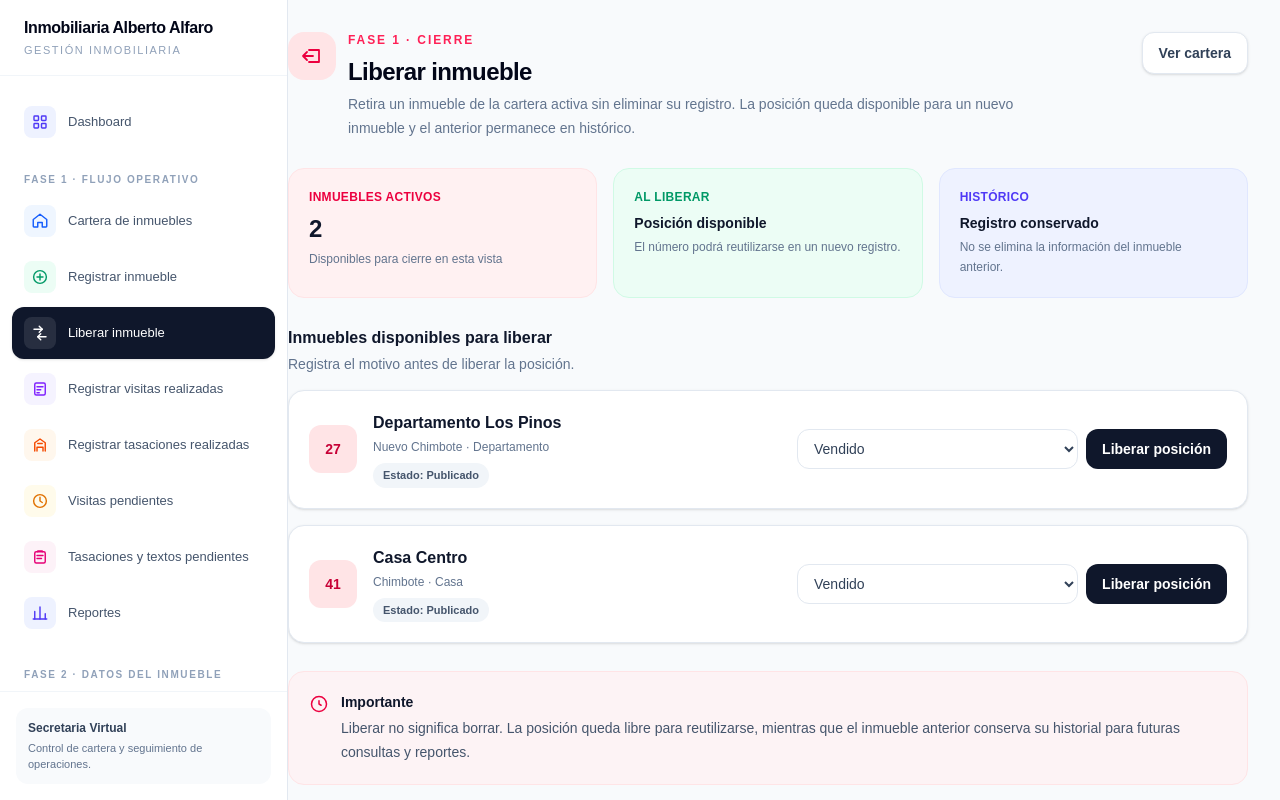
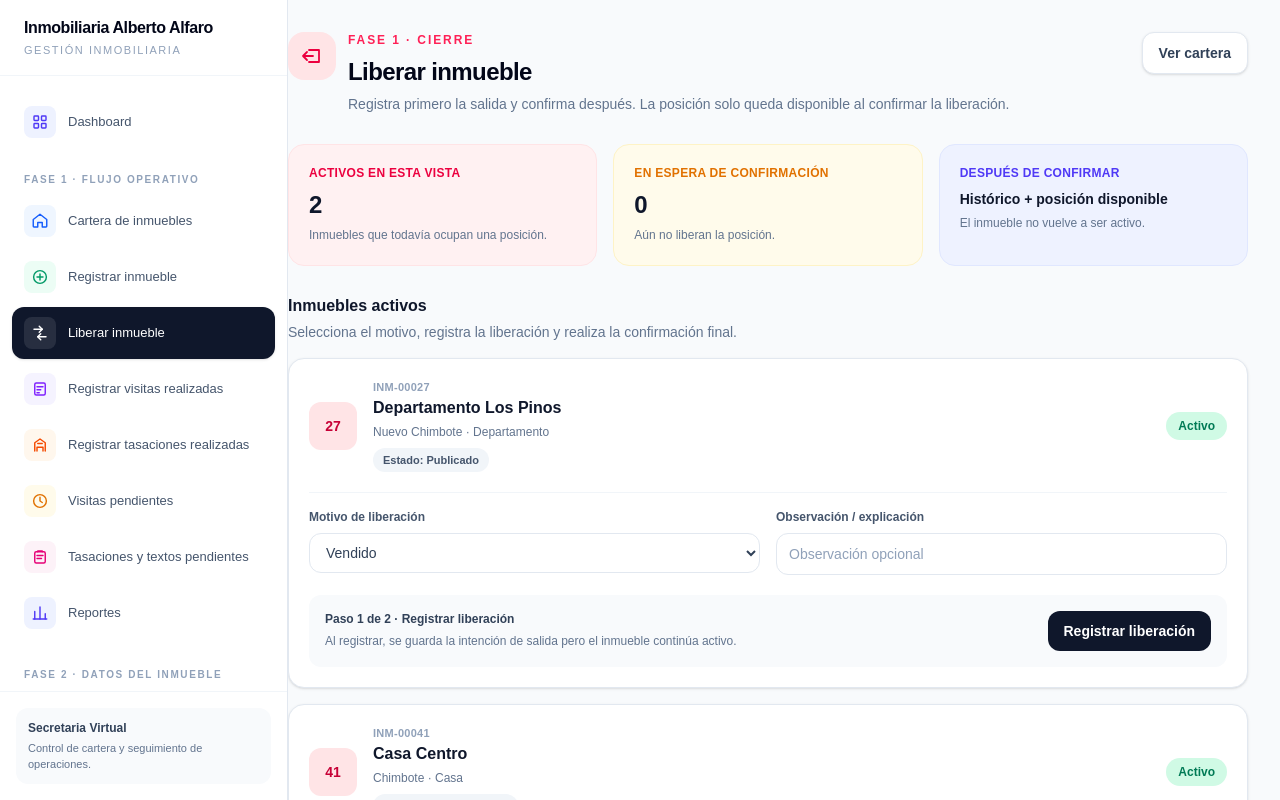
Before and after one commit to cpumaricramoori01-projx/inmobiliaria-alfaro, a Next.js app: page /liberar-inmuebles in a window 1280 px wide. Shown: the top 800 px of the page. Built offline with nearby package versions, Linux system fonts and the light colour scheme.

Commit message:
Implementar liberacion de inmueble en dos pasos

```diff
--- a/app/liberar-inmuebles/page.tsx
+++ b/app/liberar-inmuebles/page.tsx
@@ -4,6 +4,7 @@ import { useState } from "react";
 import Link from "next/link";
 
 type Inmueble = {
+  id: string;
   posicion: string;
   nombre: string;
   estado: string;
@@ -11,26 +12,63 @@ type Inmueble = {
   tipo: string;
 };
 
+type Liberacion = {
+  motivo: string;
+  detalle: string;
+  registrada: boolean;
+  confirmada: boolean;
+};
+
 const iniciales: Inmueble[] = [
-  { posicion: "27", nombre: "Departamento Los Pinos", estado: "Publicado", ubicacion: "Nuevo Chimbote", tipo: "Departamento" },
-  { posicion: "41", nombre: "Casa Centro", estado: "Publicado", ubicacion: "Chimbote", tipo: "Casa" },
+  { id: "INM-00027", posicion: "27", nombre: "Departamento Los Pinos", estado: "Publicado", ubicacion: "Nuevo Chimbote", tipo: "Departamento" },
+  { id: "INM-00041", posicion: "41", nombre: "Casa Centro", estado: "En negociación", ubicacion: "Chimbote", tipo: "Casa" },
 ];
 
 const motivos = ["Vendido", "Propietario se retiró", "Cancelación", "Otro motivo"];
 
 export default function Page() {
   const [items, setItems] = useState(iniciales);
-  const [motivo, setMotivo] = useState<Record<string, string>>({});
+  const [liberaciones, setLiberaciones] = useState<Record<string, Liberacion>>({});
   const [mensaje, setMensaje] = useState("");
 
-  const liberar = (item: Inmueble) => {
-    const seleccionado = motivo[item.posicion] ?? motivos[0];
-    setItems((actuales) => actuales.filter((x) => x.posicion !== item.posicion));
-    setMensaje(
-      `La posición ${item.posicion} fue liberada por “${seleccionado}”. El inmueble se conserva en el histórico.`
-    );
+  function actualizar(id: string, cambios: Partial<Liberacion>) {
+    setLiberaciones((actuales) => ({
+      ...actuales,
+      [id]: {
+        motivo: actuales[id]?.motivo ?? motivos[0],
+        detalle: actuales[id]?.detalle ?? "",
+        registrada: actuales[id]?.registrada ?? false,
+        confirmada: actuales[id]?.confirmada ?? false,
+        ...cambios,
+      },
+    }));
+  }
+
+  function registrarLiberacion(item: Inmueble) {
+    const actual = liberaciones[item.id] ?? { motivo: motivos[0], detalle: "", registrada: false, confirmada: false };
+    if (actual.motivo === "Otro motivo" && !actual.detalle.trim()) {
+      setMensaje("Para “Otro motivo” debes indicar una explicación.");
+      return;
+    }
+    actualizar(item.id, { registrada: true, confirmada: false });
+    setMensaje("Solicitud de liberación registrada para " + item.id + ". La posición " + item.posicion + " todavía NO queda disponible.");
     setTimeout(() => setMensaje(""), 4500);
-  };
+  }
+
+  function confirmarLiberacion(item: Inmueble) {
+    const actual = liberaciones[item.id];
+    if (!actual?.registrada) return;
+    actualizar(item.id, { confirmada: true });
+    setItems((actuales) => actuales.filter((x) => x.id !== item.id));
+    setMensaje("Liberación confirmada. La posición " + item.posicion + " ya puede reutilizarse y " + item.id + " pasa al histórico.");
+    setTimeout(() => setMensaje(""), 5000);
+  }
+
+  function cancelarSolicitud(item: Inmueble) {
+    actualizar(item.id, { registrada: false, confirmada: false });
+    setMensaje("La solicitud de liberación de " + item.id + " fue anulada. El inmueble continúa activo.");
+    setTimeout(() => setMensaje(""), 4000);
+  }
 
   return (
     <main className="min-h-screen bg-slate-50 p-6 lg:p-8">
@@ -38,140 +76,62 @@ export default function Page() {
         <header className="flex flex-col gap-4 sm:flex-row sm:items-start sm:justify-between">
           <div className="flex gap-3">
             <div className="flex h-12 w-12 shrink-0 items-center justify-center rounded-2xl bg-rose-100 text-rose-600">
-              <svg viewBox="0 0 24 24" className="h-6 w-6" fill="none" stroke="currentColor" strokeWidth="1.8">
-                <path d="M9 6h10v12H9M13 12H3m0 0 4-4m-4 4 4 4" strokeLinecap="round" strokeLinejoin="round" />
-              </svg>
+              <svg viewBox="0 0 24 24" className="h-6 w-6" fill="none" stroke="currentColor" strokeWidth="1.8"><path d="M9 6h10v12H9M13 12H3m0 0 4-4m-4 4 4 4" strokeLinecap="round" strokeLinejoin="round" /></svg>
             </div>
             <div>
               <p className="text-xs font-bold uppercase tracking-[0.16em] text-rose-500">Fase 1 · Cierre</p>
               <h1 className="mt-2 text-2xl font-bold tracking-tight text-slate-950">Liberar inmueble</h1>
-              <p className="mt-1 max-w-2xl text-sm leading-6 text-slate-500">
-                Retira un inmueble de la cartera activa sin eliminar su registro. La posición queda disponible para un nuevo inmueble y el anterior permanece en histórico.
-              </p>
+              <p className="mt-1 max-w-2xl text-sm leading-6 text-slate-500">Registra primero la salida y confirma después. La posición solo queda disponible al confirmar la liberación.</p>
             </div>
           </div>
-
-          <Link
-            href="/cartera"
-            className="inline-flex items-center justify-center rounded-xl border border-slate-200 bg-white px-4 py-2.5 text-sm font-semibold text-slate-700 shadow-sm"
-          >
-            Ver cartera
-          </Link>
+          <Link href="/cartera" className="inline-flex items-center justify-center rounded-xl border border-slate-200 bg-white px-4 py-2.5 text-sm font-semibold text-slate-700 shadow-sm">Ver cartera</Link>
         </header>
 
-        {mensaje && (
-          <div className="mt-6 rounded-2xl border border-emerald-200 bg-emerald-50 px-4 py-3 text-sm font-medium text-emerald-700">
-            {mensaje}
-          </div>
-        )}
+        {mensaje && <div className="mt-6 rounded-2xl border border-emerald-200 bg-emerald-50 px-4 py-3 text-sm font-medium text-emerald-700">{mensaje}</div>}
 
         <section className="mt-7 grid gap-4 sm:grid-cols-3">
-          <div className="rounded-2xl border border-rose-100 bg-rose-50 p-5">
-            <p className="text-xs font-semibold uppercase tracking-wide text-rose-600">Inmuebles activos</p>
-            <p className="mt-2 text-2xl font-bold text-slate-900">{items.length}</p>
-            <p className="mt-1 text-xs leading-5 text-slate-500">Disponibles para cierre en esta vista</p>
-          </div>
-          <div className="rounded-2xl border border-emerald-100 bg-emerald-50 p-5">
-            <p className="text-xs font-semibold uppercase tracking-wide text-emerald-600">Al liberar</p>
-            <p className="mt-2 text-sm font-bold text-slate-900">Posición disponible</p>
-            <p className="mt-1 text-xs leading-5 text-slate-500">El número podrá reutilizarse en un nuevo registro.</p>
-          </div>
-          <div className="rounded-2xl border border-indigo-100 bg-indigo-50 p-5">
-            <p className="text-xs font-semibold uppercase tracking-wide text-indigo-600">Histórico</p>
-            <p className="mt-2 text-sm font-bold text-slate-900">Registro conservado</p>
-            <p className="mt-1 text-xs leading-5 text-slate-500">No se elimina la información del inmueble anterior.</p>
-          </div>
+          <div className="rounded-2xl border border-rose-100 bg-rose-50 p-5"><p className="text-xs font-semibold uppercase tracking-wide text-rose-600">Activos en esta vista</p><p className="mt-2 text-2xl font-bold text-slate-900">{items.length}</p><p className="mt-1 text-xs leading-5 text-slate-500">Inmuebles que todavía ocupan una posición.</p></div>
+          <div className="rounded-2xl border border-amber-100 bg-amber-50 p-5"><p className="text-xs font-semibold uppercase tracking-wide text-amber-600">En espera de confirmación</p><p className="mt-2 text-2xl font-bold text-slate-900">{Object.values(liberaciones).filter((x) => x.registrada && !x.confirmada).length}</p><p className="mt-1 text-xs leading-5 text-slate-500">Aún no liberan la posición.</p></div>
+          <div className="rounded-2xl border border-indigo-100 bg-indigo-50 p-5"><p className="text-xs font-semibold uppercase tracking-wide text-indigo-600">Después de confirmar</p><p className="mt-2 text-sm font-bold text-slate-900">Histórico + posición disponible</p><p className="mt-1 text-xs leading-5 text-slate-500">El inmueble no vuelve a ser activo.</p></div>
         </section>
 
         <section className="mt-7">
-          <div className="mb-4">
-            <h2 className="text-base font-bold text-slate-900">Inmuebles disponibles para liberar</h2>
-            <p className="mt-1 text-sm text-slate-500">
-              Registra el motivo antes de liberar la posición.
-            </p>
+          <div className="mb-4"><h2 className="text-base font-bold text-slate-900">Inmuebles activos</h2><p className="mt-1 text-sm text-slate-500">Selecciona el motivo, registra la liberación y realiza la confirmación final.</p></div>
+
+          <div className="space-y-4">
+            {items.map((item) => {
+              const actual = liberaciones[item.id] ?? { motivo: motivos[0], detalle: "", registrada: false, confirmada: false };
+              const esperandoConfirmacion = actual.registrada && !actual.confirmada;
+              return (
+                <article key={item.id} className="rounded-2xl border border-slate-200 bg-white p-5 shadow-sm">
+                  <div className="flex flex-col gap-5">
+                    <div className="flex flex-col gap-4 sm:flex-row sm:items-center">
+                      <div className="flex min-w-0 flex-1 items-center gap-4">
+                        <div className="flex h-12 w-12 shrink-0 items-center justify-center rounded-xl bg-rose-100 text-sm font-bold text-rose-700">{item.posicion}</div>
+                        <div className="min-w-0"><p className="text-[11px] font-bold uppercase tracking-wide text-slate-400">{item.id}</p><h3 className="font-bold text-slate-900">{item.nombre}</h3><p className="mt-1 text-xs text-slate-500">{item.ubicacion} · {item.tipo}</p><span className="mt-2 inline-flex rounded-full bg-slate-100 px-2.5 py-1 text-[11px] font-semibold text-slate-600">Estado: {item.estado}</span></div>
+                      </div>
+                      <span className={esperandoConfirmacion ? "rounded-full bg-amber-100 px-3 py-1.5 text-xs font-bold text-amber-700" : "rounded-full bg-emerald-100 px-3 py-1.5 text-xs font-bold text-emerald-700"}>{esperandoConfirmacion ? "Liberación registrada" : "Activo"}</span>
                     </div>
 
-          <div className="space-y-4">
-            {items.map((item) => (
-              <article key={item.posicion} className="rounded-2xl border border-slate-200 bg-white p-5 shadow-sm transition hover:shadow-md">
-                <div className="flex flex-col gap-5 lg:flex-row lg:items-center">
-                  <div className="flex min-w-0 flex-1 items-center gap-4">
-                    <div className="flex h-12 w-12 shrink-0 items-center justify-center rounded-xl bg-rose-100 text-sm font-bold text-rose-700">
-                      {item.posicion}
-                    </div>
-                    <div className="min-w-0">
-                      <h3 className="font-bold text-slate-900">{item.nombre}</h3>
-                      <p className="mt-1 text-xs text-slate-500">
-                        {item.ubicacion} · {item.tipo}
-                      </p>
-                      <span className="mt-2 inline-flex rounded-full bg-slate-100 px-2.5 py-1 text-[11px] font-semibold text-slate-600">
-                        Estado: {item.estado}
-                      </span>
-                    </div>
+                    <div className="grid gap-4 border-t border-slate-100 pt-4 md:grid-cols-[1fr_1fr]">
+                      <div><label className="mb-2 block text-xs font-semibold text-slate-600">Motivo de liberación</label><select disabled={esperandoConfirmacion} value={actual.motivo} onChange={(e) => actualizar(item.id, { motivo: e.target.value })} className="w-full rounded-xl border border-slate-200 bg-white px-3 py-2.5 text-sm text-slate-700 outline-none focus:border-rose-300 focus:ring-2 focus:ring-rose-100 disabled:bg-slate-50">{motivos.map((opcion) => <option key={opcion}>{opcion}</option>)}</select></div>
+                      <div><label className="mb-2 block text-xs font-semibold text-slate-600">Observación / explicación {actual.motivo === "Otro motivo" && <span className="text-rose-500">*</span>}</label><input disabled={esperandoConfirmacion} value={actual.detalle} onChange={(e) => actualizar(item.id, { detalle: e.target.value })} placeholder={actual.motivo === "Otro motivo" ? "Indica el motivo..." : "Observación opcional"} className="w-full rounded-xl border border-slate-200 px-3 py-2.5 text-sm outline-none placeholder:text-slate-400 focus:border-rose-300 focus:ring-2 focus:ring-rose-100 disabled:bg-slate-50" /></div>
                     </div>
 
-                  <div className="flex w-full flex-col gap-2 sm:flex-row lg:w-[430px]">
-                    <select
-                      value={motivo[item.posicion] ?? motivos[0]}
-                      onChange={(event) =>
-                        setMotivo((actual) => ({
-                          ...actual,
-                          [item.posicion]: event.target.value,
-                        }))
-                      }
-                      className="min-w-0 flex-1 rounded-xl border border-slate-200 bg-white px-3 py-2.5 text-sm text-slate-700 outline-none focus:border-rose-300 focus:ring-2 focus:ring-rose-100"
-                    >
-                      {motivos.map((opcion) => (
-                        <option key={opcion}>{opcion}</option>
-                      ))}
-                    </select>
-
-                    <button
-                      onClick={() => liberar(item)}
-                      className="rounded-xl bg-slate-900 px-4 py-2.5 text-sm font-semibold text-white transition hover:bg-slate-800"
-                    >
-                      Liberar posición
-                    </button>
+                    <div className="flex flex-col gap-3 rounded-xl bg-slate-50 p-4 sm:flex-row sm:items-center sm:justify-between">
+                      <div><p className="text-xs font-bold text-slate-700">{esperandoConfirmacion ? "Paso 2 de 2 · Confirmación final" : "Paso 1 de 2 · Registrar liberación"}</p><p className="mt-1 text-xs leading-5 text-slate-500">{esperandoConfirmacion ? "Confirma solo si la salida corresponde. Hasta este momento la posición sigue ocupada." : "Al registrar, se guarda la intención de salida pero el inmueble continúa activo."}</p></div>
+                      <div className="flex gap-2">{esperandoConfirmacion ? <><button onClick={() => cancelarSolicitud(item)} className="rounded-xl border border-slate-200 bg-white px-4 py-2.5 text-sm font-semibold text-slate-600 hover:bg-slate-100">Anular</button><button onClick={() => confirmarLiberacion(item)} className="rounded-xl bg-rose-600 px-4 py-2.5 text-sm font-semibold text-white hover:bg-rose-700">Confirmar liberación</button></> : <button onClick={() => registrarLiberacion(item)} className="rounded-xl bg-slate-900 px-4 py-2.5 text-sm font-semibold text-white hover:bg-slate-800">Registrar liberación</button>}</div>
                     </div>
                   </div>
                 </article>
-            ))}
+              );
+            })}
           </div>
 
-          {items.length === 0 && (
-            <div className="rounded-2xl border border-dashed border-slate-300 bg-white px-6 py-12 text-center">
-              <div className="mx-auto flex h-12 w-12 items-center justify-center rounded-full bg-emerald-100 text-emerald-600">
-                <svg viewBox="0 0 24 24" className="h-6 w-6" fill="none" stroke="currentColor" strokeWidth="2">
-                  <path d="m5 12 4 4L19 6" strokeLinecap="round" strokeLinejoin="round" />
-                </svg>
-              </div>
-              <h3 className="mt-4 font-bold text-slate-900">No hay inmuebles pendientes de liberar</h3>
-              <p className="mt-1 text-sm text-slate-500">La cartera activa no tiene registros en esta vista de demostración.</p>
-              <Link
-                href="/cartera"
-                className="mt-4 inline-flex rounded-xl bg-slate-900 px-4 py-2.5 text-sm font-semibold text-white"
-              >
-                Revisar cartera
-              </Link>
-            </div>
-          )}
+          {items.length === 0 && <div className="rounded-2xl border border-dashed border-slate-300 bg-white px-6 py-12 text-center"><div className="mx-auto flex h-12 w-12 items-center justify-center rounded-full bg-emerald-100 text-emerald-600">✓</div><h3 className="mt-4 font-bold text-slate-900">No hay inmuebles pendientes de liberar</h3><p className="mt-1 text-sm text-slate-500">Todos los registros de esta vista continúan activos o ya fueron enviados al histórico.</p><Link href="/cartera" className="mt-4 inline-flex rounded-xl bg-slate-900 px-4 py-2.5 text-sm font-semibold text-white">Revisar cartera</Link></div>}
         </section>
 
-        <section className="mt-7 rounded-2xl border border-rose-100 bg-rose-50/70 p-5">
-          <div className="flex gap-3">
-            <div className="mt-0.5 text-rose-600">
-              <svg viewBox="0 0 24 24" className="h-5 w-5" fill="none" stroke="currentColor" strokeWidth="1.8">
-                <path d="M12 8v4l2.5 1.5M21 12a9 9 0 1 1-18 0 9 9 0 0 1 18 0Z" strokeLinecap="round" strokeLinejoin="round" />
-              </svg>
-            </div>
-            <div>
-              <p className="text-sm font-bold text-slate-900">Importante</p>
-              <p className="mt-1 text-sm leading-6 text-slate-600">
-                Liberar no significa borrar. La posición queda libre para reutilizarse, mientras que el inmueble anterior conserva su historial para futuras consultas y reportes.
-              </p>
-            </div>
-          </div>
-        </section>
+        <section className="mt-7 rounded-2xl border border-rose-100 bg-rose-50/70 p-5"><p className="text-sm font-bold text-slate-900">Regla del flujo</p><p className="mt-1 text-sm leading-6 text-slate-600"><strong>Registrar liberación ≠ liberar posición.</strong> Solo la confirmación final mueve el inmueble al histórico y hace reutilizable su posición. El registro anterior se conserva.</p></section>
       </div>
     </main>
   );
```
Lines whose indentation alone changed are shown as unchanged.
